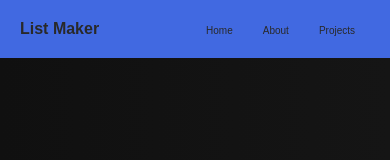
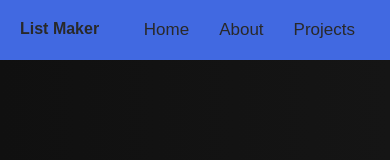
Before and after one commit to RealCodingRJ/todolist, a Next.js app: page / in a window 390 px wide. Shown: the top 160 px of the page. Built offline with nearby package versions, Linux system fonts and the light colour scheme.

Commit message:
added media querys

```diff
--- a/app/main.css
+++ b/app/main.css
@@ -82,3 +82,26 @@ button:hover {
   position: relative;
   top: 240px;
 }
+
+@media screen and (max-width: 500px) {
+  header li a {
+    font-size: 17px;
+  }
+}
+@media screen and (max-width: 600px) {
+  header li a {
+    font-size: 17px;
+  }
+}
+
+@media screen and (max-width: 768px) {
+  header li a {
+    font-size: 17px;
+  }
+}
+
+@media screen and (max-width: 1200px) {
+  header li a {
+    font-size: 17px;
+  }
+}
```
